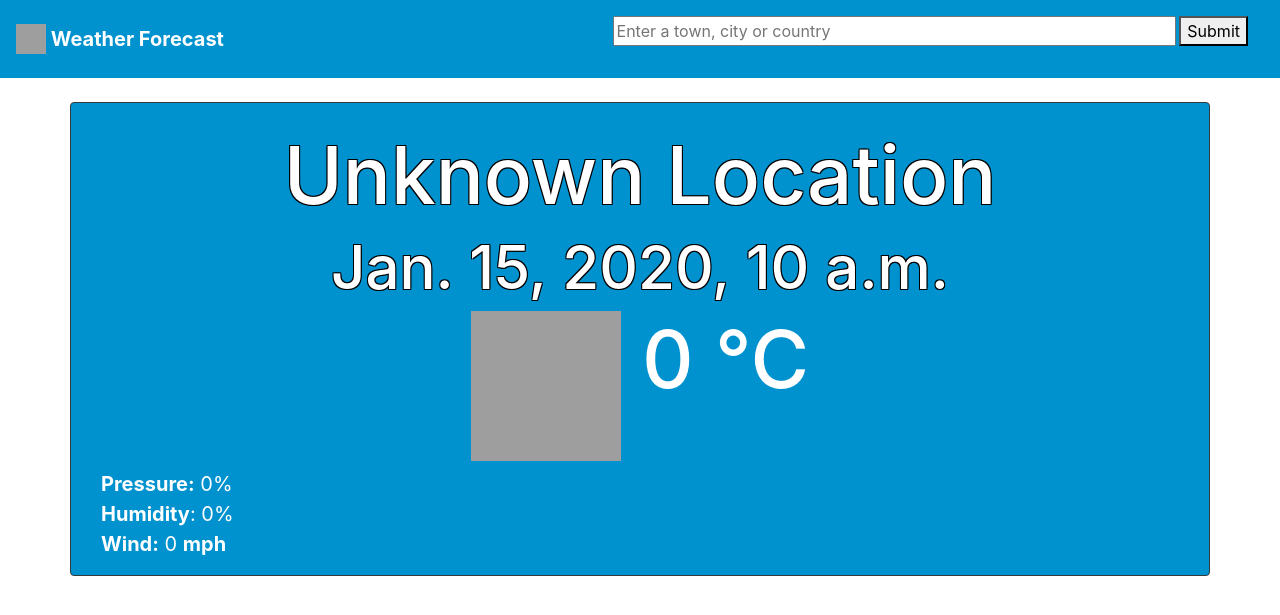
After one commit to AbdulMudhir/WeatherProject, a Django app: template weather/templates/weather/unknown.html in a window 1280 px wide. The commit adds this page. Shown: the top 615 px of the page. Run offline with Django 3.2, Linux system fonts and the light colour scheme; the template is opened without the code that fills it: most values are stand-ins (such as "Sample title", 1, 10 or a date in 2020); some libraries are stand-ins or nearby versions; grey boxes are pictures that could not be loaded.

Commit message:
handle unknown location

```diff
--- a/weather/templates/base.html
+++ b/weather/templates/base.html
@@ -19,13 +19,22 @@
 
   <a class="navbar-brand font-weight-bold text-white" href="/">
 
+
+
           <img src="{% static 'images/logo.png' %}" width="30" height="30" class="d-inline-block align-top" alt="">
 
         Weather Forecast
   </a>
     <div class="navbar font-weight-bold ">
-    <input type="text" name="search-box" placeholder="Enter a town, city or UK postcode" maxlength="4" size="50">
+
+        <form method="post">
+
+             {% csrf_token %}
+
+    <input type="text" name="search-box" placeholder="Enter a town, city or country " size="50">
     <button type="submit" class=""> Submit</button>
+
+            </form>
     </div>
 
 </nav>
--- a/weather/templates/weather/homepage.html
+++ b/weather/templates/weather/homepage.html
@@ -13,7 +13,7 @@
           <div class="container ">
 
 
-    <h1 class="text-white bg-font stroke center-font" >Weather in  {{ name }}, {{ country }}</h1>
+    <h1 class="text-white bg-font stroke center-font" >Weather in  {{ name }}, {{ country }} </h1>
 
           </div>
 
--- /dev/null
+++ b/weather/templates/weather/unknown.html
@@ -0,0 +1,61 @@
+{% extends 'base.html' %}
+
+{% load static %}
+
+{% block body %}
+
+<br>
+
+    <div class="container bg-blue border border-dark  rounded ">
+
+        <br>
+
+          <div class="container ">
+
+
+    <h1 class="text-white bg-font stroke center-font" >Unknown Location </h1>
+
+          </div>
+
+        <div class="container ">
+
+            <h6 class="text-white md-font stroke center-font"> {{ timeNow }} </h6>
+
+        </div>
+
+        <div class="container">
+
+            <h6 class="text-white sm-font stroke center-font ">   </h6>
+
+
+
+        </div>
+
+
+        <div class="container">
+             <h6 class="bg-font text-white  center-font">  <img src="{% static 'images/dead.png'%}" width="150" height="150" class="d-inline-block align-top" alt="">
+
+                 0 °C
+
+             </h6>
+
+        </div>
+
+
+
+
+        <div class="container ">
+            <p class="text-white tiny-font"> <span class="font-weight-bold">Pressure:</span> 0%<br>
+                <span class="font-weight-bold">Humidity</span>: 0%<br>
+                <span class="font-weight-bold">Wind:</span> 0 <span class="font-weight-bold">mph</span>
+            </p>
+
+
+</div>
+
+
+        </div>
+
+
+    </div>
+{% endblock %}
```
Also changed, not shown: weather/views.py (+46 -6 lines).
